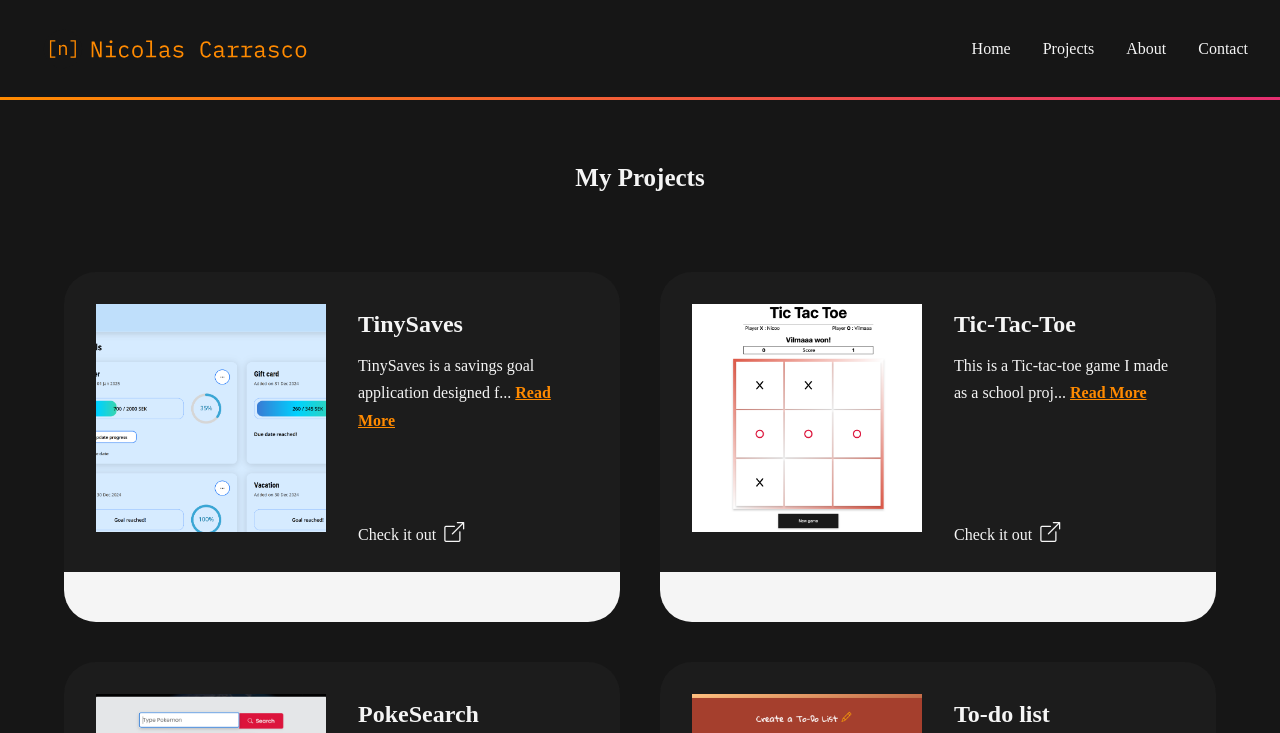
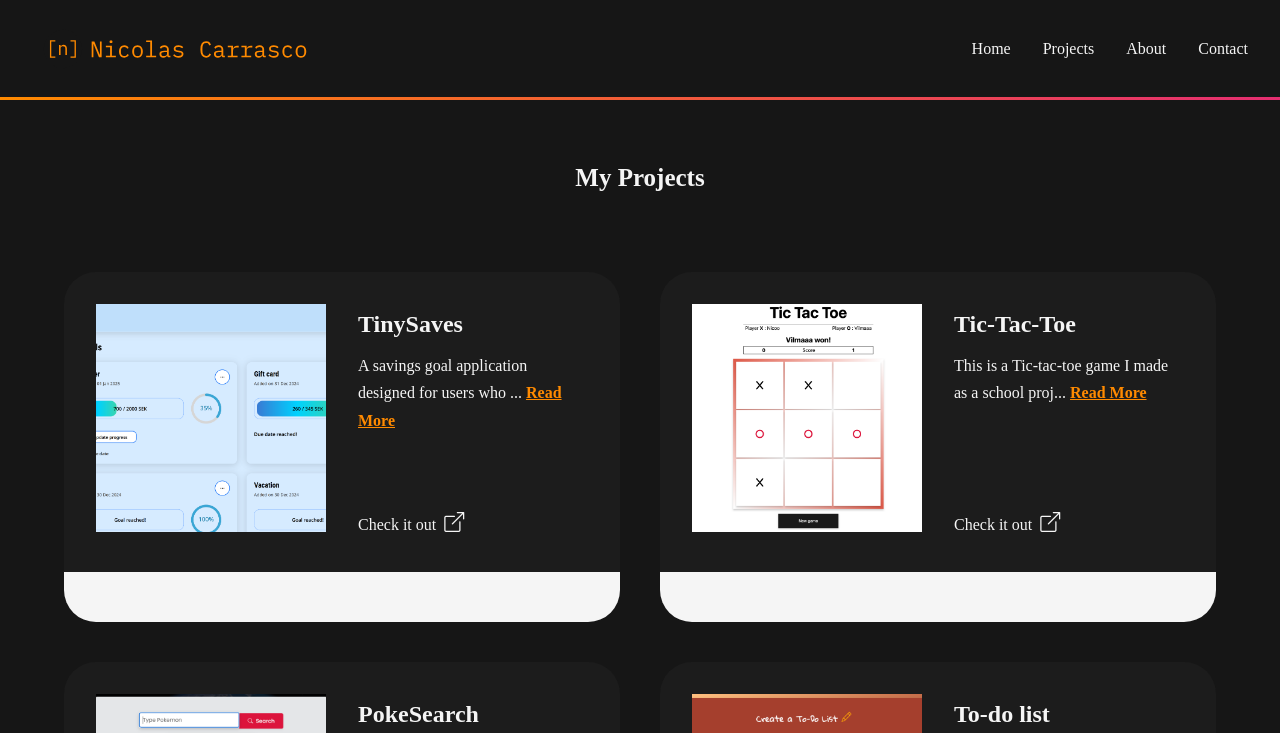
Before and after one commit to Niccar95/Portfolio-React, a React (Vite) app: page /projects in a window 1280 px wide. Shown: the top 733 px of the page. Built offline with nearby package versions, Linux system fonts and the light colour scheme; some icons are missing; a web font is replaced by a local one.

Commit message:
Fixed size of project cards and size of their image containers on rezising

```diff
--- a/src/components/ProjectCard.tsx
+++ b/src/components/ProjectCard.tsx
@@ -21,7 +21,7 @@ const ProjectCard = ({ project }: IProjectProps) => {
       animate={{ opacity: 1, scale: 1 }}
       transition={{ duration: 0.6, ease: "easeOut" }}
     >
-      <div className="projectImageContainer">
+      <div className={`projectImageContainer ${isExpanded ? "expanded" : ""}`}>
         <img
           src={project.image}
           alt={project.title}
--- a/src/data/projects.ts
+++ b/src/data/projects.ts
@@ -4,7 +4,7 @@ export const projects: Project[] = [
   new Project(
     1,
     "TinySaves",
-    "TinySaves is a savings goal application designed for users who are new to saving, encouraging small, regular contributions.",
+    "A savings goal application designed for users who are new to saving, encouraging small, regular contributions.",
     "https://tinysaves.vercel.app/",
     "/tinySaves.png",
     [
--- a/src/styles/_cards.scss
+++ b/src/styles/_cards.scss
@@ -14,7 +14,7 @@
     transition: height 0.4s ease-in-out;
 
     &.expanded {
-        height: 750px;
+        height: 650px;
       }
 
     @include desktop() {
@@ -24,7 +24,7 @@
 
         &.expanded {
         height: 400px;
-          }
+    }
         }
 
     &:hover {
@@ -35,9 +35,18 @@
         width: 100%;
         height: 50%;
 
+        &.expanded {
+            height: 40%;
+        }
+
         @include desktop() {
             height: 80%;
             width: 50%;
+
+            &.expanded {
+                height: 70%;
+            }
+
         }
 
         .projectImage {
@@ -53,7 +62,7 @@
         display: flex;
         flex-direction: column;
         gap: 0.5rem;
-        height: 50%;
+        height: 60%;
 
         @include desktop() {
             width: 50%;
@@ -62,7 +71,12 @@
 
         .projectLink {
             position: absolute;
-            bottom: 40px;
+            bottom: 35px;
+
+            @include desktop() {
+                bottom: 50px;
+            }
+
 
 
             .bi-box-arrow-up-right {
```
